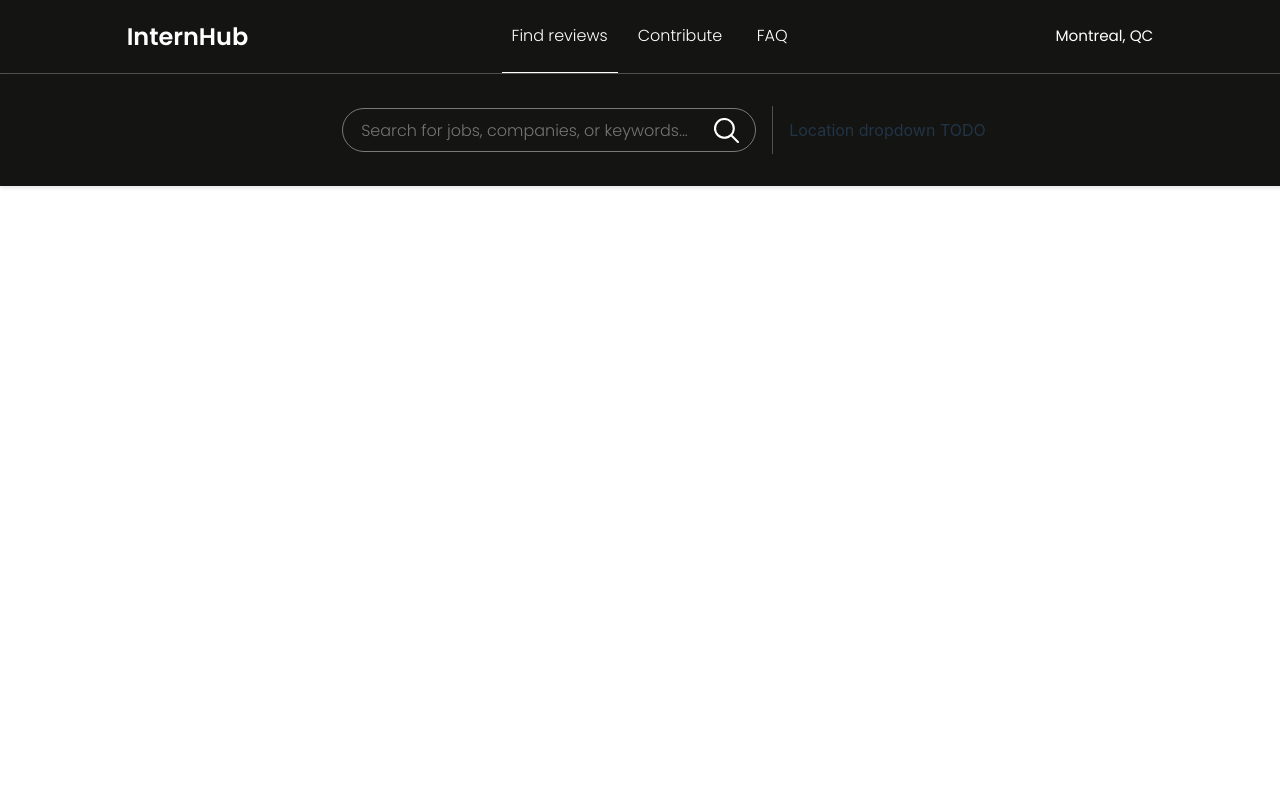
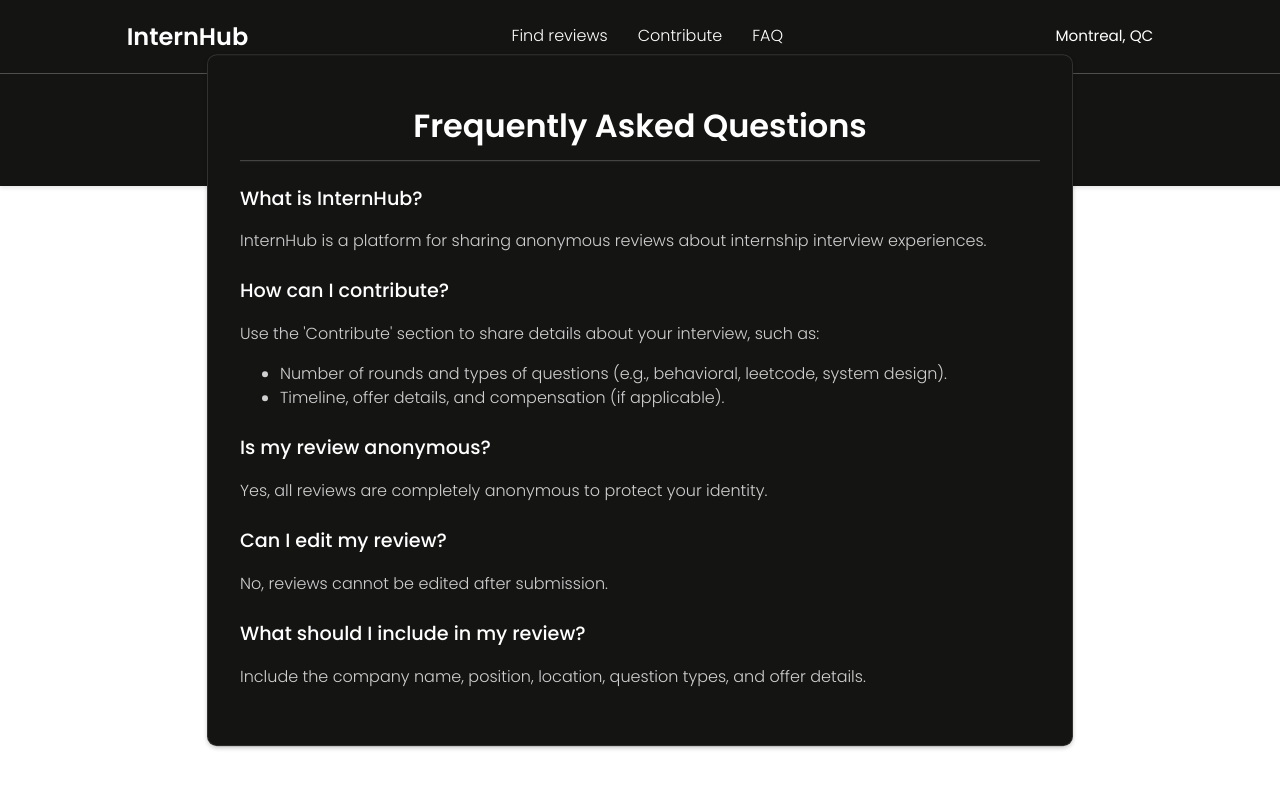
Before and after one commit to Toledo777/intern-hub, a React (Vite) app in the folder intern-hub-project/: page /faq in a window 1280 px wide. Shown: the top 788 px of the page. Built offline with nearby package versions, Linux system fonts and the light colour scheme.

Commit message:
faq done

```diff
--- a/intern-hub-project/src/App.tsx
+++ b/intern-hub-project/src/App.tsx
@@ -1,15 +1,28 @@
-import './App.css'
-import Navbar from './components/Navbar/Navbar'
-import Searchbar from './components/Searchbar/Searchbar'
+import { BrowserRouter as Router, Routes, Route } from "react-router-dom";
+import Navbar from "./components/Navbar/Navbar";
+import Searchbar from "./components/Searchbar/Searchbar";
+import FAQ from "./components/FAQ/FAQ"; // Import the FAQ component
 
 function App() {
-
   return (
-    <>
-      <Navbar></Navbar>
-      <Searchbar></Searchbar>
-    </>
-  )
+    <Router>
+      <Navbar />
+      <Searchbar />
+      <Routes>
+        <Route path="/" element={<Home />} />
+        <Route path="/faq" element={<FAQ />} /> {/* Use the FAQ component */}
+        <Route path="/contribute" element={<Contribute />} />
+      </Routes>
+    </Router>
+  );
 }
 
-export default App
+function Home() {
+  return <div>Welcome to InternHub!</div>;
+}
+
+function Contribute() {
+  return <div>How to contribute content...</div>;
+}
+
+export default App;
--- /dev/null
+++ b/intern-hub-project/src/components/FAQ/FAQ.module.css
@@ -0,0 +1,43 @@
+.faqContainer {
+  background-color: #141413;
+  color: #fff;
+  padding: 2rem;
+  border: 1px solid rgba(80, 80, 80, 0.5);
+  border-radius: 10px;
+  box-shadow: 0 2px 4px rgba(0, 0, 0, 0.2);
+  width: 80%;
+  max-width: 800px;
+  font-family: "Poppins", sans-serif;
+
+  position: absolute;
+  top: 50%;
+  left: 50%;
+  transform: translate(-50%, -50%);
+}
+
+.faqHeader {
+  font-size: 2rem;
+  font-weight: 600;
+  margin-bottom: 1.5rem;
+  text-align: center;
+  border-bottom: 1px solid #505050;
+  padding-bottom: 1rem;
+}
+
+.faqItem {
+  margin-bottom: 1.5rem;
+}
+
+.faqQuestion {
+  font-size: 1.2rem;
+  font-weight: 500;
+  color: #fff;
+  margin-bottom: 0.5rem;
+}
+
+.faqAnswer {
+  font-size: 1rem;
+  font-weight: 300;
+  color: #d0d0d0;
+  line-height: 1.5;
+}
--- /dev/null
+++ b/intern-hub-project/src/components/FAQ/FAQ.tsx
@@ -0,0 +1,59 @@
+import React from "react";
+import styles from "./FAQ.module.css"; // Reusing your FAQ styles
+
+const FAQ: React.FC = () => {
+  return (
+    <div className={styles.faqContainer}>
+      <h1 className={styles.faqHeader}>Frequently Asked Questions</h1>
+
+      <div className={styles.faqItem}>
+        <h3 className={styles.faqQuestion}>What is InternHub?</h3>
+        <p className={styles.faqAnswer}>
+          InternHub is a platform for sharing anonymous reviews about internship
+          interview experiences.
+        </p>
+      </div>
+
+      <div className={styles.faqItem}>
+        <h3 className={styles.faqQuestion}>How can I contribute?</h3>
+        <p className={styles.faqAnswer}>
+          Use the 'Contribute' section to share details about your interview,
+          such as:
+          <ul>
+            <li>
+              Number of rounds and types of questions (e.g., behavioral,
+              leetcode, system design).
+            </li>
+            <li>Timeline, offer details, and compensation (if applicable).</li>
+          </ul>
+        </p>
+      </div>
+
+      <div className={styles.faqItem}>
+        <h3 className={styles.faqQuestion}>Is my review anonymous?</h3>
+        <p className={styles.faqAnswer}>
+          Yes, all reviews are completely anonymous to protect your identity.
+        </p>
+      </div>
+
+      <div className={styles.faqItem}>
+        <h3 className={styles.faqQuestion}>Can I edit my review?</h3>
+        <p className={styles.faqAnswer}>
+          No, reviews cannot be edited after submission.
+        </p>
+      </div>
+
+      <div className={styles.faqItem}>
+        <h3 className={styles.faqQuestion}>
+          What should I include in my review?
+        </h3>
+        <p className={styles.faqAnswer}>
+          Include the company name, position, location, question types, and
+          offer details.
+        </p>
+      </div>
+    </div>
+  );
+};
+
+export default FAQ;
--- a/intern-hub-project/src/components/Navbar/Navbar.tsx
+++ b/intern-hub-project/src/components/Navbar/Navbar.tsx
@@ -1,16 +1,31 @@
 import React from "react";
+import { NavLink } from "react-router-dom";
 import styles from "./Navbar.module.css";
 
 const Navbar: React.FC = () => {
   return (
     <nav className={styles.navbar}>
-      <div className={styles.logo}>
-        InternHub
-      </div>
+      <div className={styles.logo}>InternHub</div>
       <div className={styles.navLinks}>
-      <a className={styles.active} href="#home">Find reviews</a>
-      <a href="#home">Contribute</a>
-      <a href="#home">FAQ</a>
+        <NavLink
+          to="/"
+          className={({ isActive }) => (isActive ? styles.active : "")}
+          end
+        >
+          Find reviews
+        </NavLink>
+        <NavLink
+          to="/contribute"
+          className={({ isActive }) => (isActive ? styles.active : "")}
+        >
+          Contribute
+        </NavLink>
+        <NavLink
+          to="/faq"
+          className={({ isActive }) => (isActive ? styles.active : "")}
+        >
+          FAQ
+        </NavLink>
       </div>
       <div className={styles.userSection}>
         <div className={styles.location}>Montreal, QC</div>
--- a/package.json
+++ b/package.json
@@ -1,6 +1,7 @@
 {
   "dependencies": {
     "@types/react-dom": "^18.3.1",
-    "@vitejs/plugin-react": "^4.3.3"
+    "@vitejs/plugin-react": "^4.3.3",
+    "react-router-dom": "^7.0.1"
   }
 }
```
Also changed, not shown: 1 other file (tests, documents, lock files or other folders).
